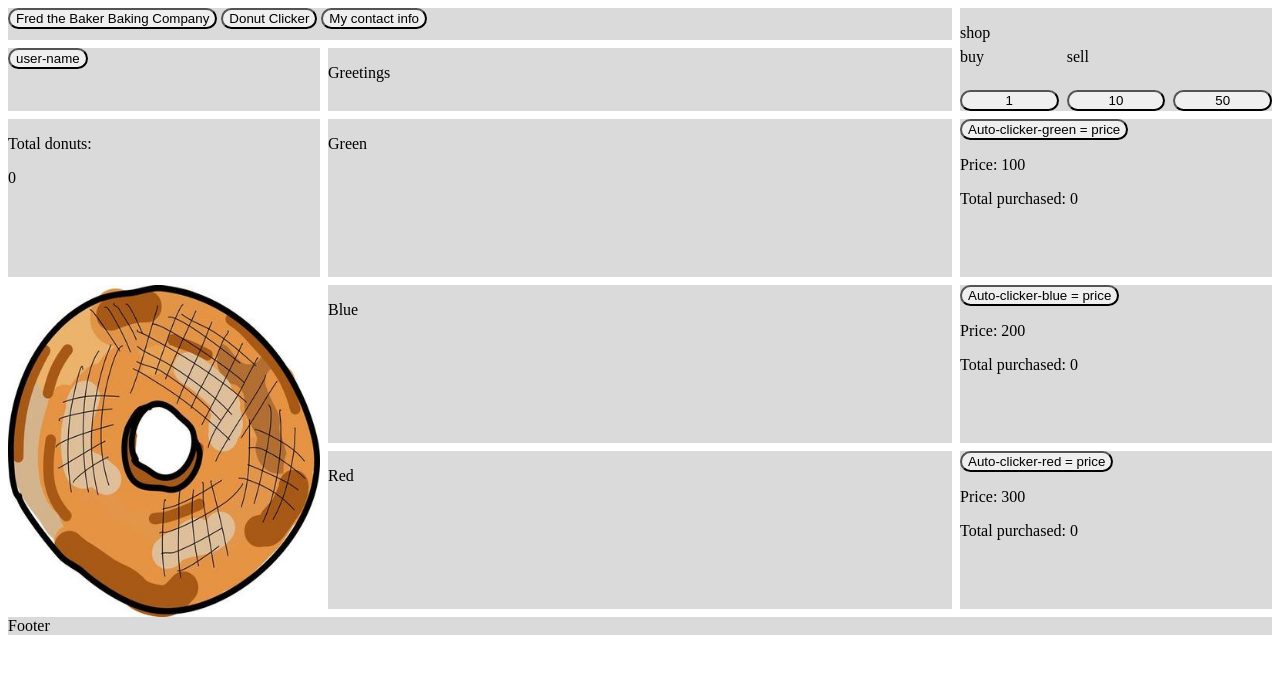
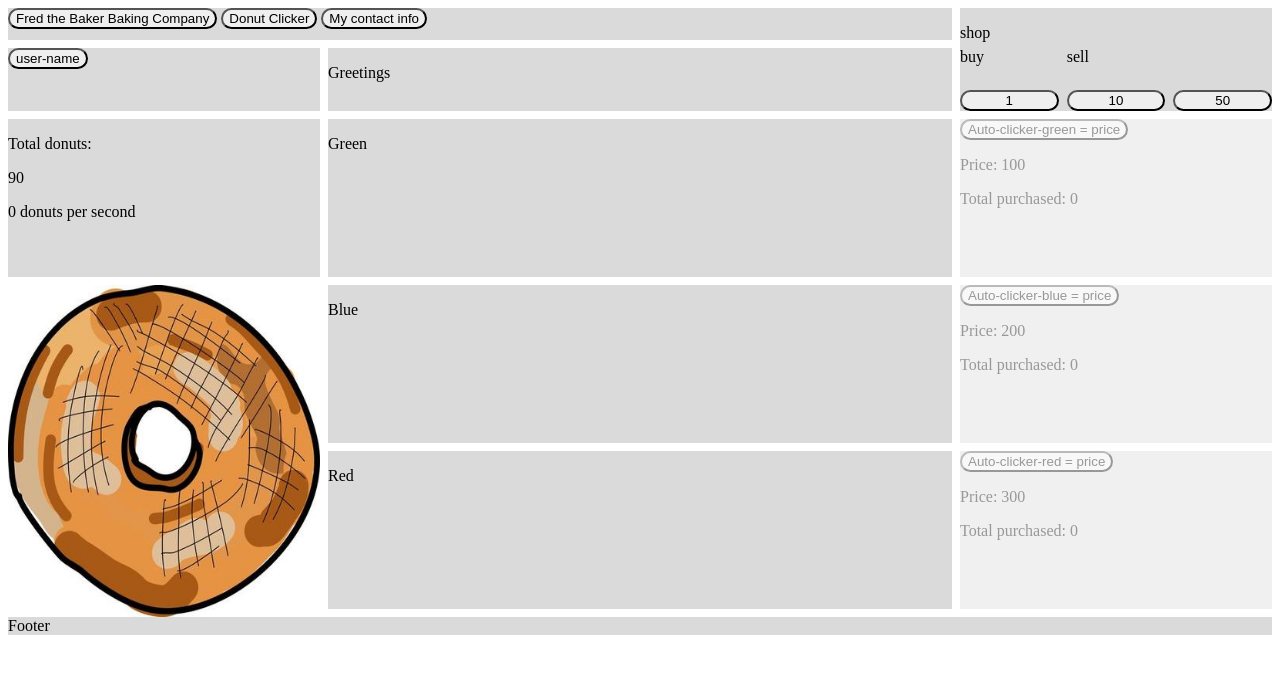
Before and after one commit to rheeze-dev/donut-clicker, a website built with Parcel: page index.html in a window 1280 px wide. Built offline with nearby package versions, Linux system fonts and the light colour scheme.

Commit message:
Completed disable if donut less than price feature

```diff
--- a/donutMaker.js
+++ b/donutMaker.js
@@ -10,9 +10,9 @@ const btnClose = document.querySelectorAll(".close");
 const clickArea = document.querySelector("#click-area");
 let totalDonuts = document.querySelector(".total-donut-count");
 const donutImage = document.querySelector("#donut-img");
-const autoClickerGreenButton = document.querySelector("#auto-clicker-green");
-const autoClickerBlueButton = document.querySelector("#auto-clicker-blue");
-const autoClickerRedButton = document.querySelector("#auto-clicker-red");
+const autoClickerGreenDiv = document.querySelector("#auto-clicker-green");
+const autoClickerBlueDiv = document.querySelector("#auto-clicker-blue");
+const autoClickerRedDiv = document.querySelector("#auto-clicker-red");
 const priceGreenClicker = document.querySelector(".price-green-clicker");
 const priceBlueClicker = document.querySelector(".price-blue-clicker");
 const priceRedClicker = document.querySelector(".price-red-clicker");
@@ -21,7 +21,7 @@ const totalBlueClicker = document.querySelector(".total-blue-clicker");
 const totalRedClicker = document.querySelector(".total-red-clicker");
 const divAutoClickers = document.querySelectorAll(".auto-clickers");
 
-let donutCount = 0;
+let donutCount = 90;
 let autoClickers = {
   green: 0,
   blue: 0,
@@ -101,4 +101,10 @@ setInterval(function () {
   totalBlueClicker.innerHTML = "Total purchased: " + autoClickers.blue;
   priceRedClicker.innerHTML = "Price: " + Math.round(autoClickerCost.red);
   totalRedClicker.innerHTML = "Total purchased: " + autoClickers.red;
+  if(donutCount < autoClickerCost.green) autoClickerGreenDiv.classList.add("disabled");
+  else autoClickerGreenDiv.classList.remove("disabled");
+  if(donutCount < autoClickerCost.blue) autoClickerBlueDiv.classList.add("disabled");
+  else autoClickerBlueDiv.classList.remove("disabled");
+  if(donutCount < autoClickerCost.red) autoClickerRedDiv.classList.add("disabled");
+  else autoClickerRedDiv.classList.remove("disabled");
 }, 100);
--- a/index.html
+++ b/index.html
@@ -50,6 +50,7 @@
       <div id="total-donuts">
         <p>Total donuts: </p>
         <p class="total-donut-count">0</p>
+        <p>0 donuts per second</p>
       </div>
       <div id="click-area">
         <img src="/img/donut.jpg" id="donut-img" alt="">
@@ -58,7 +59,7 @@
         <p>Green</p>
       </div>
       <div class="auto-clickers" id="auto-clicker-green">
-        <button>Auto-clicker-green = price</button>
+        <button id="green-auto-clicker-button">Auto-clicker-green = price</button>
         <p class="price-green-clicker">Price: 100</p>
         <p class="total-green-clicker">Total purchased: 0</p>
       </div>
@@ -74,7 +75,7 @@
         <p>Red</p>
       </div>
       <div class="auto-clickers" id="auto-clicker-red">
-        <button>Auto-clicker-red = price</button>
+        <button id="red-auto-clicker-button">Auto-clicker-red = price</button>
         <p class="price-red-clicker">Price: 100</p>
         <p class="total-red-clicker">Total purchased: 0</p>
       </div>
--- a/style.css
+++ b/style.css
@@ -172,3 +172,8 @@ footer {
     height: 100%;
     width: 100%;
   }
+
+  .disabled {
+    pointer-events: none;
+    opacity: 0.4;
+}
```
